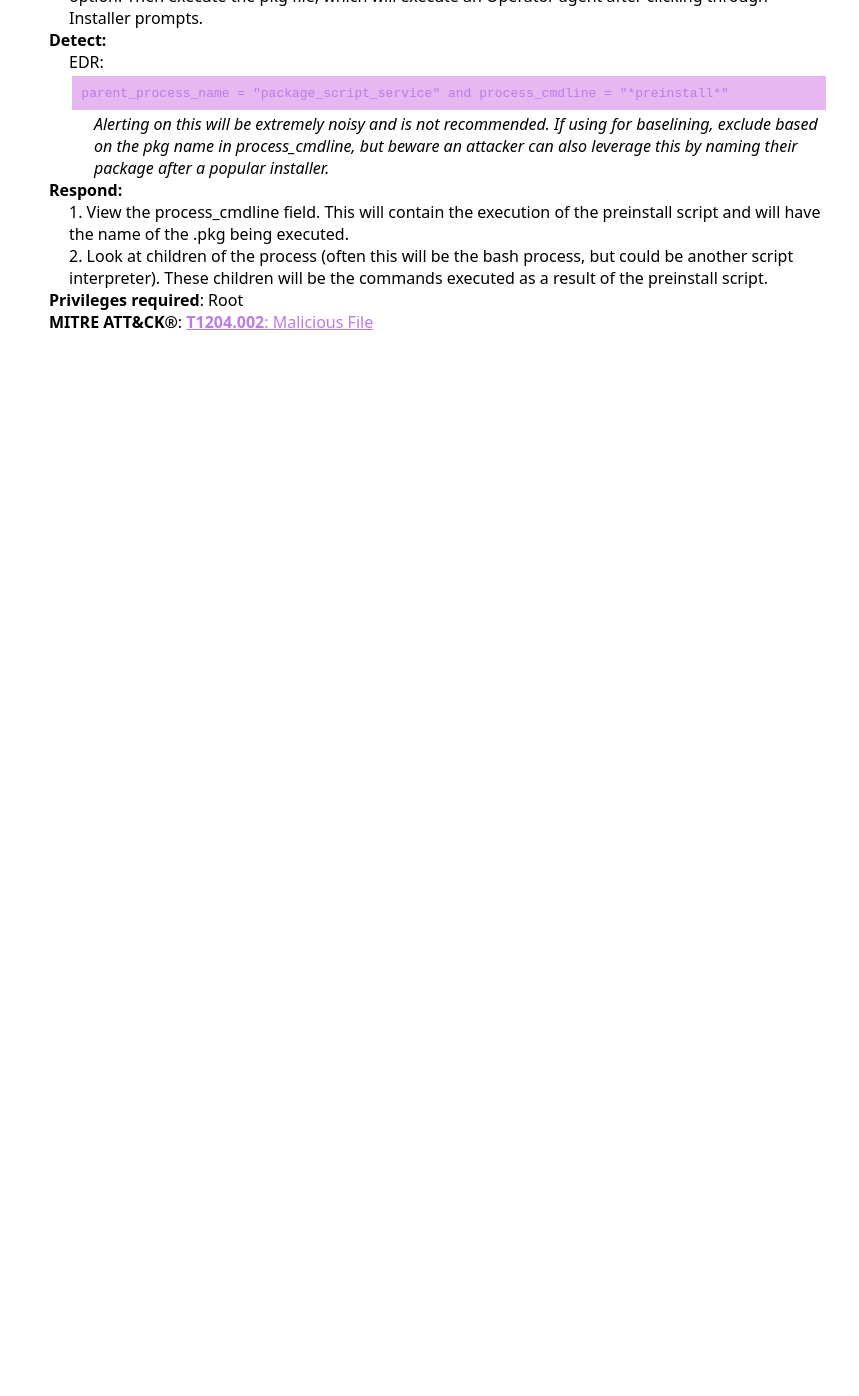
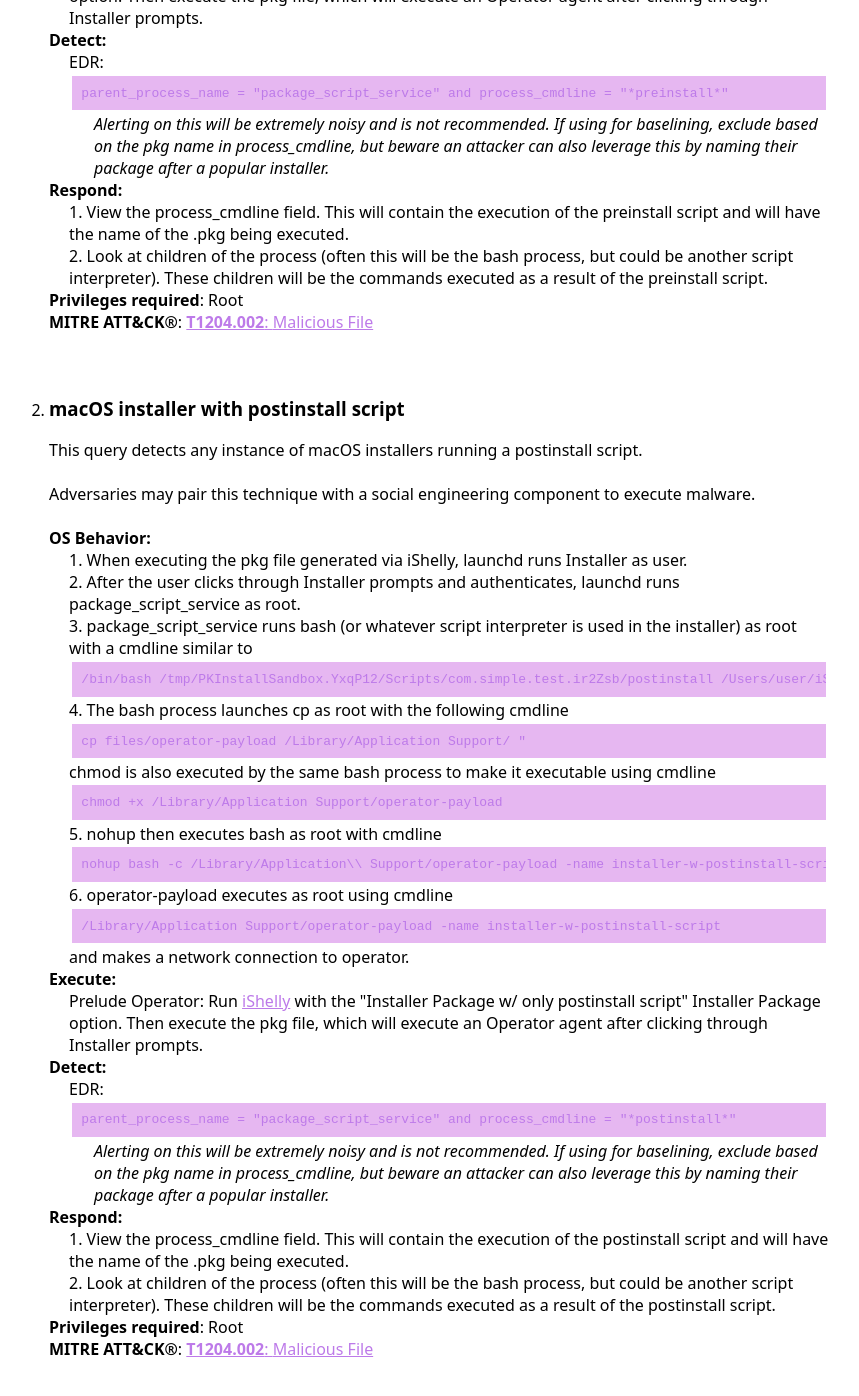
Before and after one commit to iThreatopedia/iThreatopedia.github.io, a Jekyll site: the page built from _iThreatopedia/macOS/installers.md, in a window 1280 px wide and 1400 px high, scrolled down 1131 px. Shown: the top 1396 px of the window, without its empty margins (211-1070 px from the left). Built offline with Jekyll 4.4.1, drawn with Linux system fonts in a browser that asks for light colours; before the commit the page ends 1548 px from its top, so only the background shows below that.

Commit message:
adding TTP postinstall

```diff
--- a/_iThreatopedia/macOS/installers.md
+++ b/_iThreatopedia/macOS/installers.md
@@ -32,4 +32,26 @@ Commands:
     Respond:
       - Step: View the process_cmdline field. This will contain the execution of the preinstall script and will have the name of the .pkg being executed.
       - Step: Look at children of the process (often this will be the bash process, but could be another script interpreter). These children will be the commands executed as a result of the preinstall script.
+
+  - Name: macOS installer with postinstall script
+    Description: This query detects any instance of macOS installers running a postinstall script.
+    Usecase: Adversaries may pair this technique with a social engineering component to execute malware.
+    Category: Execution
+    Privileges: Root
+    MitreID: T1204.002
+    Behaviors:
+      - Step: When executing the pkg file generated via iShelly, launchd runs Installer as user.
+      - Step: After the user clicks through Installer prompts and authenticates, launchd runs package_script_service as root.
+      - Step: package_script_service runs bash (or whatever script interpreter is used in the installer) as root with a cmdline similar to <pre><code>/bin/bash /tmp/PKInstallSandbox.YxqP12/Scripts/com.simple.test.ir2Zsb/postinstall /Users/user/iShelly/Payloads/install_pkg.pkg / / / </code></pre>
+      - Step: The bash process launches cp as root with the following cmdline <pre><code>cp files/operator-payload /Library/Application Support/ "</pre></code> chmod is also executed by the same bash process to make it executable using cmdline <pre><code>chmod +x /Library/Application Support/operator-payload </pre></code>
+      - Step: nohup then executes bash as root with cmdline <pre><code>nohup bash -c /Library/Application\\ Support/operator-payload -name installer-w-postinstall-script</pre></code>
+      - Step: operator-payload executes as root using cmdline <pre><code>/Library/Application Support/operator-payload -name installer-w-postinstall-script</pre></code> and makes a network connection to operator.
+    Execute:
+      - Prelude Operator: Run <a href="https://github.com/AutomoxSecurity/iShelly">iShelly</a> with the "Installer Package w/ only postinstall script" Installer Package option. Then execute the pkg file, which will execute an Operator agent after clicking through Installer prompts.
+    Detect:
+      - EDR: parent_process_name = "package_script_service" and process_cmdline = "*postinstall*"
+      - Notes: Alerting on this will be extremely noisy and is not recommended. If using for baselining, exclude based on the pkg name in process_cmdline, but beware an attacker can also leverage this by naming their package after a popular installer.
+    Respond:
+      - Step: View the process_cmdline field. This will contain the execution of the postinstall script and will have the name of the .pkg being executed.
+      - Step: Look at children of the process (often this will be the bash process, but could be another script interpreter). These children will be the commands executed as a result of the postinstall script.
 ---
```
